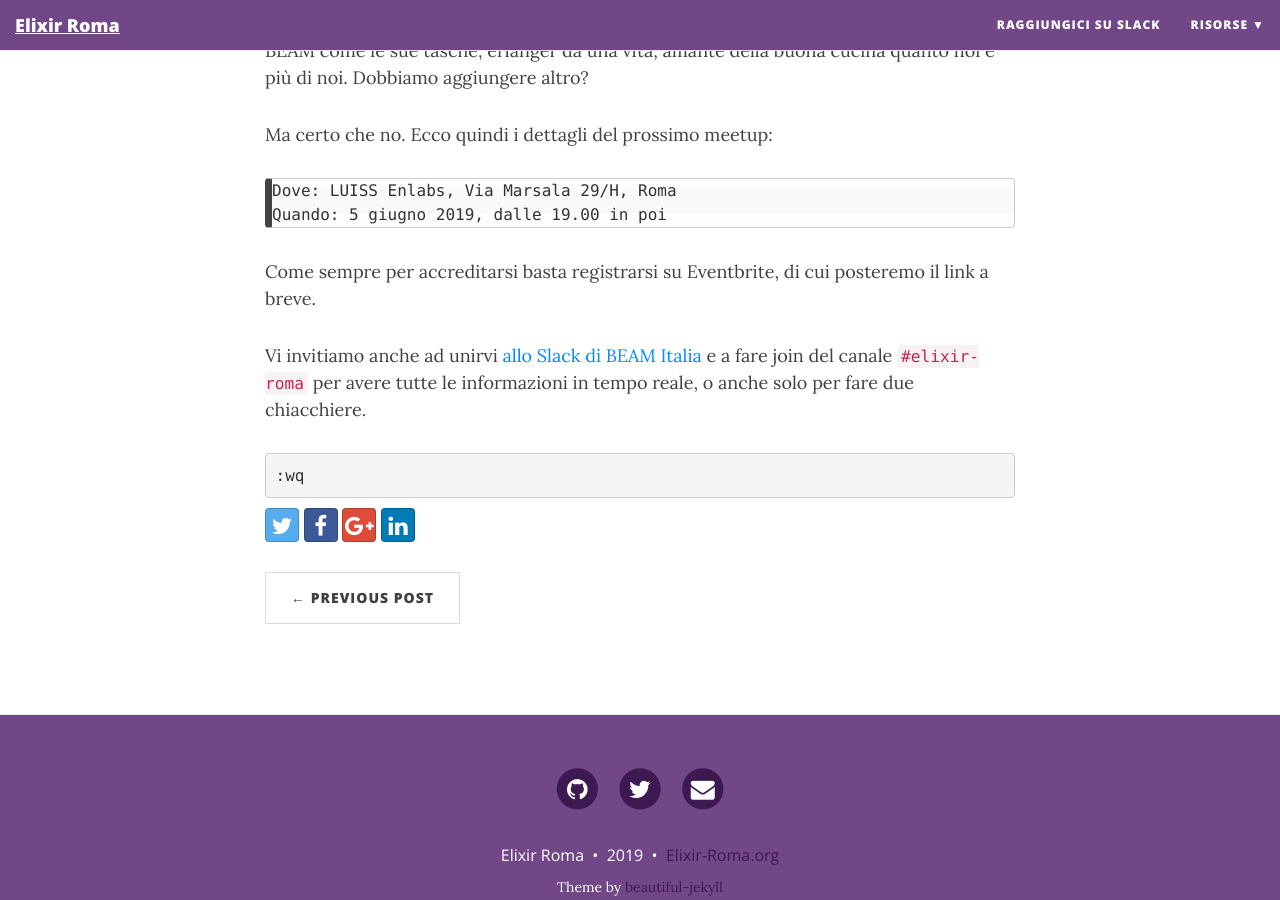
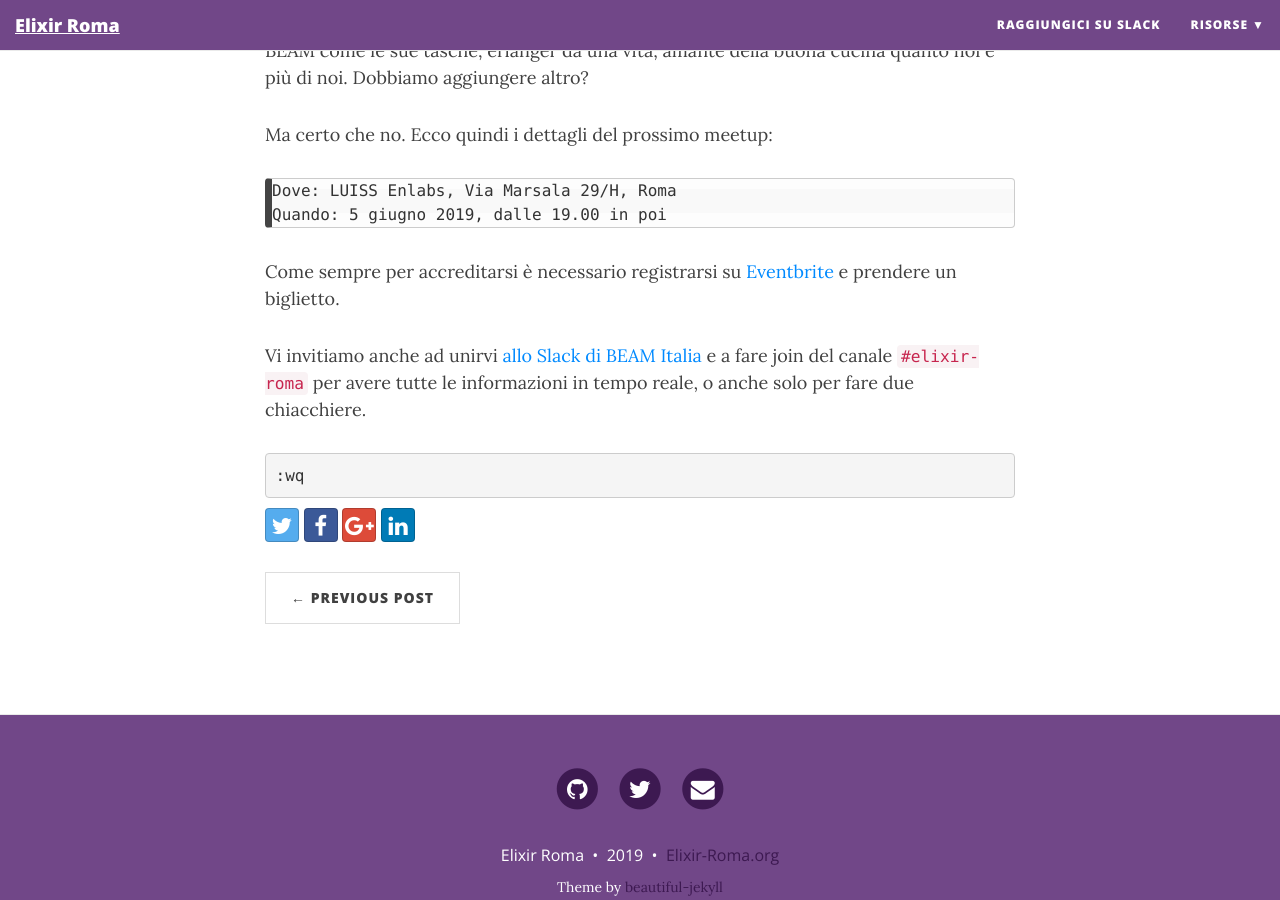
Before and after one commit to elixir-roma/elixir-roma.github.io, a Jekyll site: the page built from _posts/2019-05-16-giugno-2019-gabriele-santomaggio.md, in a window 1280 px wide and 900 px high, scrolled down 509 px. Built offline with Jekyll 4.4.1, drawn with Linux system fonts in a browser that asks for light colours; nearby versions of some CDN libraries; comment, search, counter and statistics services are not loaded.

Commit message:
Add eventbrite link for june

````diff
--- a/_posts/2019-05-16-giugno-2019-gabriele-santomaggio.md
+++ b/_posts/2019-05-16-giugno-2019-gabriele-santomaggio.md
@@ -15,7 +15,7 @@ Dove: LUISS Enlabs, Via Marsala 29/H, Roma
 Quando: 5 giugno 2019, dalle 19.00 in poi
 ```
 
-Come sempre per accreditarsi basta registrarsi su Eventbrite, di cui posteremo il link a breve.
+Come sempre per accreditarsi è necessario registrarsi su [Eventbrite](https://www.eventbrite.it/e/biglietti-roma-meetup-aperitech-di-elixir-roma-gabriele-santomaggio-applicazioni-distribuite-cosa-ho-imparato-62439377860) e prendere un biglietto.
 
 Vi invitiamo anche ad unirvi [allo Slack di BEAM Italia]({{ site.url }}/raggiungici-su-slack) e a fare join del canale `#elixir-roma` per avere tutte le informazioni in tempo reale, o anche solo per fare due chiacchiere.
 
````
